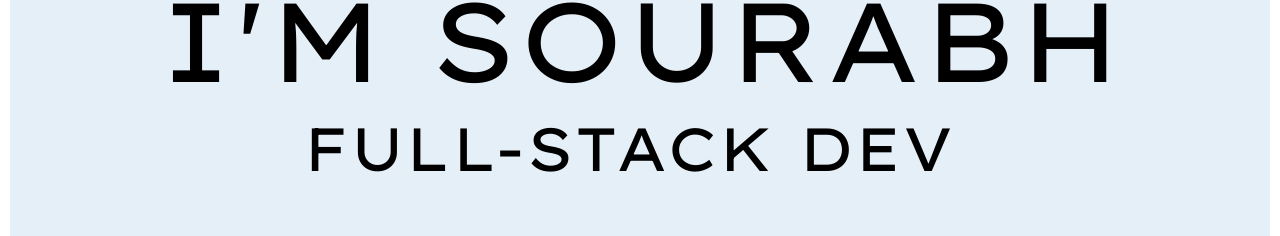
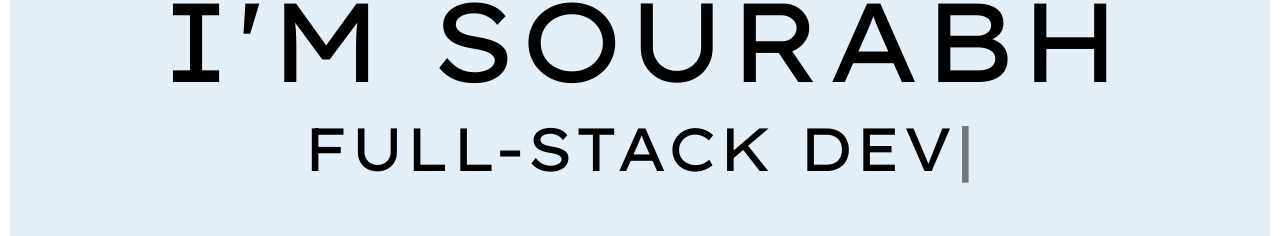
Before and after one commit to guptstagram/portfolio-react, a React (Create React App) app: page / in a window 1280 px wide. Shown: the part 297-533 px from the top of the page. Built offline with nearby package versions, Linux system fonts and the light colour scheme.

Commit message:
Update homeComponent.css

```diff
--- a/src/components/HomeComponent/homeComponent.css
+++ b/src/components/HomeComponent/homeComponent.css
@@ -83,12 +83,12 @@
 
 .after-danda:after {
     content: "|" !important;
-    opacity: 50%;
+    opacity: 100%;
     animation: blink-danda 0.8s ease-in-out infinite;
 }
 @keyframes blink-danda{
     50%{
-        opacity: 0;
+        opacity: 50%;
     }
 }
 
```
